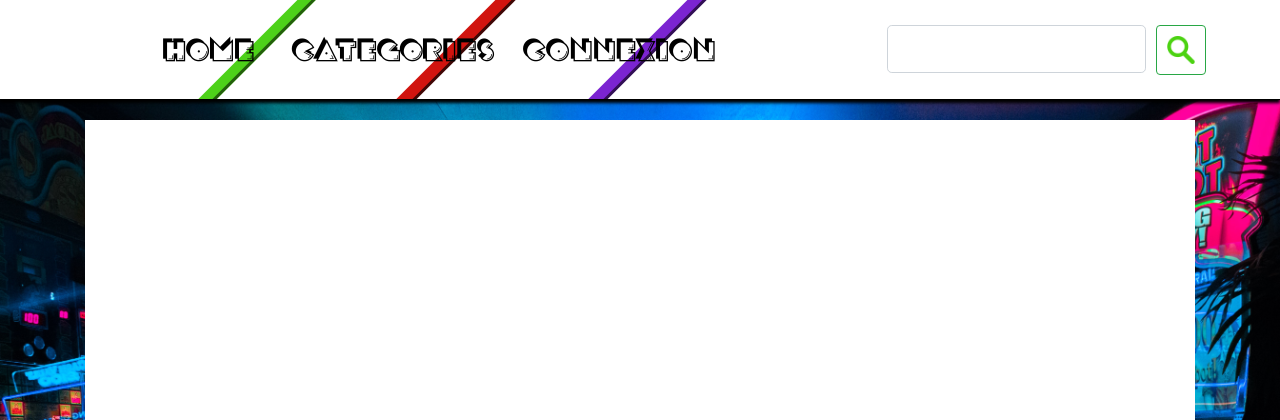
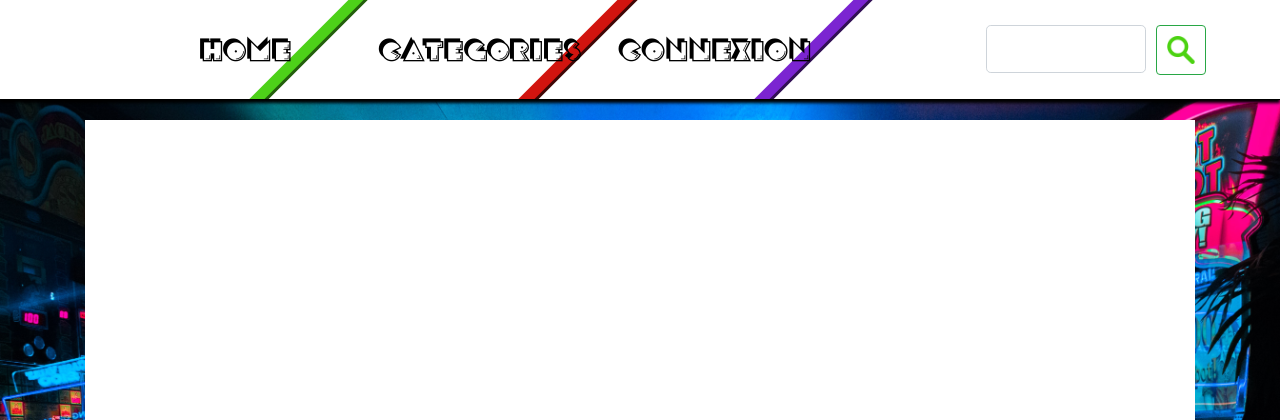
Before and after one commit to Ynovbanj0/UFWeb2020, a Flask app: page / in a window 1280 px wide. Shown: the top 420 px of the page. Run offline with Flask 2, Linux system fonts and the light colour scheme; some libraries are stand-ins or nearby versions.

Commit message:
improved navbar

```diff
--- a/static/css/base.css
+++ b/static/css/base.css
@@ -23,8 +23,7 @@ body {
     width: 100vw;
     padding-left: 5vw;
     padding-right: 5vw;
-    display: grid;
-    grid-template-columns: repeat(7, 1fr);
+    display: flex;
     align-items: center;
     text-align: center;
     border-bottom: 1px solid black;
@@ -34,16 +33,15 @@ body {
 }
 
 .navElements {
+    display: flex;
     height: 100px;
+    width: 60vw;
     z-index: 9999;
-    grid-column: 1 / 5;
-    display: grid;
-    grid-template-columns: repeat(3, 1fr);
-    grid-gap: 20px;
     list-style: none;
     font-family: pacman;
     font-size: 2em;
     align-items: center;
+    padding-left: 5vw;
 }
 
 a {
@@ -57,30 +55,47 @@ a:hover {
 }
 
 .navItem1 {
-    padding-left: 40%;
-    grid-column: 1;
+    height: 100px;
+    display: flex;
     z-index: 9999;
+    align-items: center;
+    justify-content: center;
+    width: 20vw;
+    margin: 0;
+    padding: 0;
 }
 
 .navItem2 {
-    grid-column: 2;
+    height: 100px;
+    display: flex;
     z-index: 9999;
+    align-items: center;
+    justify-content: center;
+    width: 20vw;
+    margin: 0;
+    padding: 0;
 }
 
 .navItem3 {
-    grid-column: 3;
+    height: 100px;
+    display: flex;
     z-index: 9999;
+    align-items: center;
+    justify-content: center;
+    width: 20vw;
+    margin: 0;
+    padding: 0;
 }
 
 .navSearch {
-    grid-column: 6 / 8;
+    margin-left: 12vw;
 }
 
 .colorNav1 {
     position: absolute;
     height: 25vh;
     width: 1vw;
-    left: 19.5%;
+    left: 23.5vw;
     background-color: #4DD119;
     z-index: 9998;
     transform: rotate(45deg);
@@ -90,7 +105,7 @@ a:hover {
     position: absolute;
     height: 25vh;
     width: 0.2vw;
-    left: 20.5%;
+    left: 24.5vw;
     background-color: rgb(35, 94, 12);
     z-index: 9998;
     transform: rotate(45deg);
@@ -100,7 +115,7 @@ a:hover {
     position: absolute;
     height: 25vh;
     width: 1vw;
-    left: 35%;
+    left: 44.5vw;
     background-color: #D1140F;
     z-index: 9998;
     transform: rotate(45deg);
@@ -110,7 +125,7 @@ a:hover {
     position: absolute;
     height: 25vh;
     width: 0.2vw;
-    left: 36.1%;
+    left: 45.6vw;
     background-color: rgb(63, 7, 5);
     z-index: 9998;
     transform: rotate(45deg);
@@ -120,7 +135,7 @@ a:hover {
     position: absolute;
     height: 25vh;
     width: 1vw;
-    left: 50%;
+    left: 63vw;
     background-color: #7B24D1;
     z-index: 9998;
     transform: rotate(45deg);
@@ -130,7 +145,7 @@ a:hover {
     position: absolute;
     height: 25vh;
     width: 0.2vw;
-    left: 51%;
+    left: 64vw;
     background-color: rgb(50, 15, 85);
     z-index: 9998;
     transform: rotate(45deg);
```
